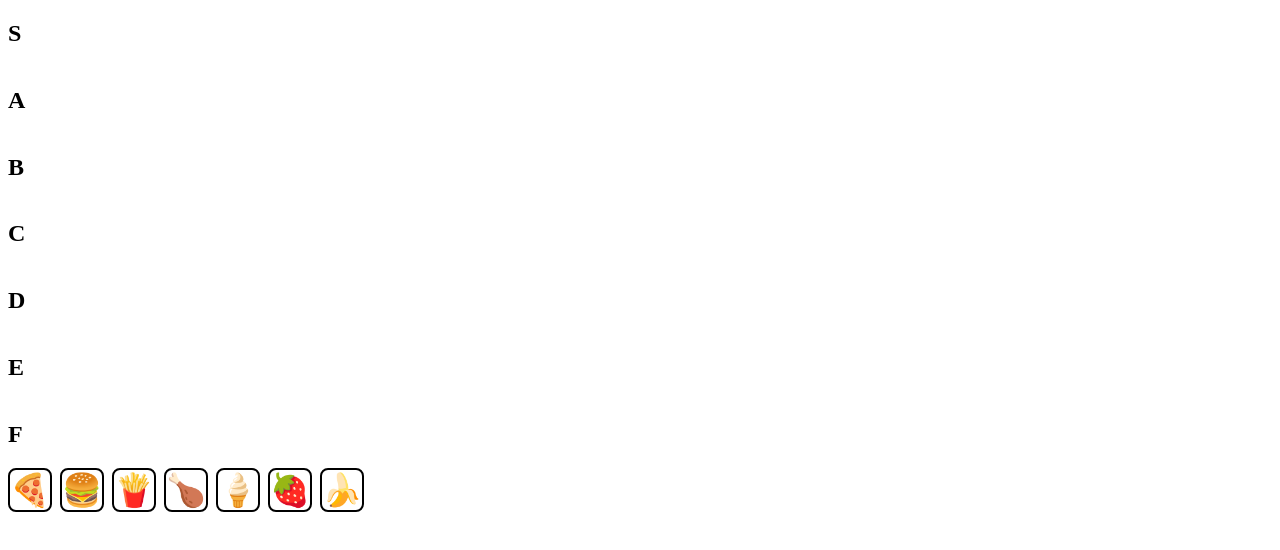
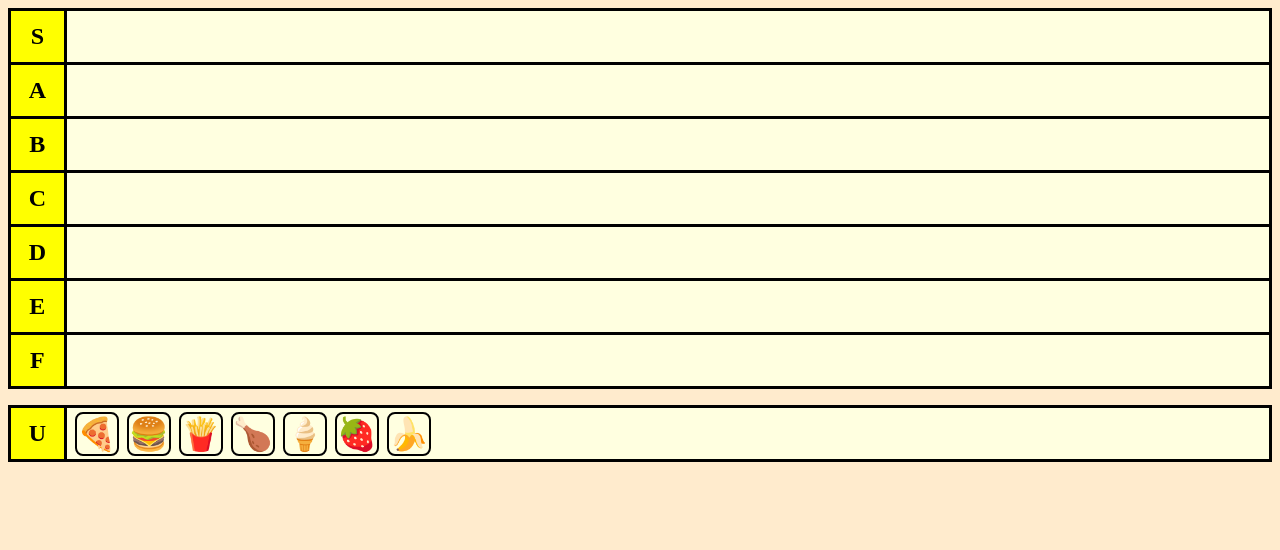
Before and after one commit to marcinru/tierList, a plain HTML site: page index.html in a window 1280 px wide. Drawn offline with Linux system fonts and the light colour scheme.

Commit message:
Refactor tier list structure and enhance drag-and-drop functionality

```diff
--- a/index.html
+++ b/index.html
@@ -37,7 +37,9 @@
         <h1>F</h1>
         <div class="drop-zone"></div>
       </section>
-      <div id="unranked" class="drop-zone">
+      <div class="tier-section" id="unranked">
+        <h1>U</h1>
+        <div class="drop-zone">
           <div draggable="true" class="item" aria-label="pizza">🍕</div>
           <div draggable="true" class="item" aria-label="burger">🍔</div>
           <div draggable="true" class="item" aria-label="frytki">🍟</div>
@@ -47,6 +49,7 @@
           <div draggable="true" class="item" aria-label="banany">🍌</div>
         </div>
       </div>
+    </div>
     <script src="script.js"></script>
   </body>
 </html>
--- a/script.js
+++ b/script.js
@@ -1,12 +1,26 @@
 let draggedItem;
 
 document.querySelectorAll('.item').forEach(setupItem);
+document.querySelectorAll('.drop-zone').forEach(setupDropzone);
 
 function setupItem(item) {
-  item.addEventListener('dragstart', onDragItem);
+  item.addEventListener('dragstart', onDrag);
 }
 
-function onDragItem(event) {
+function setupDropzone(dropzone) {
+  dropzone.addEventListener('dragover', function (event) {
+    event.preventDefault();
+  });
+  dropzone.addEventListener('drop', onDrop);
+}
+
+function onDrag(event) {
   draggedItem = event.target;
   console.log(draggedItem.getAttribute('aria-label'));
 }
+
+function onDrop() {
+  if (this !== draggedItem.parentNode) {
+    this.appendChild(draggedItem);
+  }
+}
--- a/style.css
+++ b/style.css
@@ -1,7 +1,13 @@
+body {
+  background-color: blanchedalmond;
+}
+
 .drop-zone {
+  background-color: lightyellow;
   display: flex;
+  flex-basis: 100%;
   font-size: 2rem;
-  gap: 8px;
+  align-items: center;
 }
 
 .item {
@@ -12,9 +18,35 @@
   border-radius: 8px;
   width: 40px;
   height: 40px;
+  margin-left: 8px;
   cursor: grab;
 }
 
 .item:active {
   cursor: grabbing;
 }
+
+.tier-section {
+  display: flex;
+  border: 3px solid black;
+}
+
+.tier-section:not(:first-of-type) {
+  border-top: none;
+}
+
+.tier-section h1 {
+  display: flex;
+  flex-basis: 30px;
+  font-size: 24px;
+  align-items: center;
+  justify-content: center;
+  margin: 0;
+  border-right: 3px solid black;
+  background-color: yellow;
+  padding: 12px;
+}
+
+#unranked {
+  margin-top: 1rem;
+}
```
Lines whose indentation alone changed are shown as unchanged.
